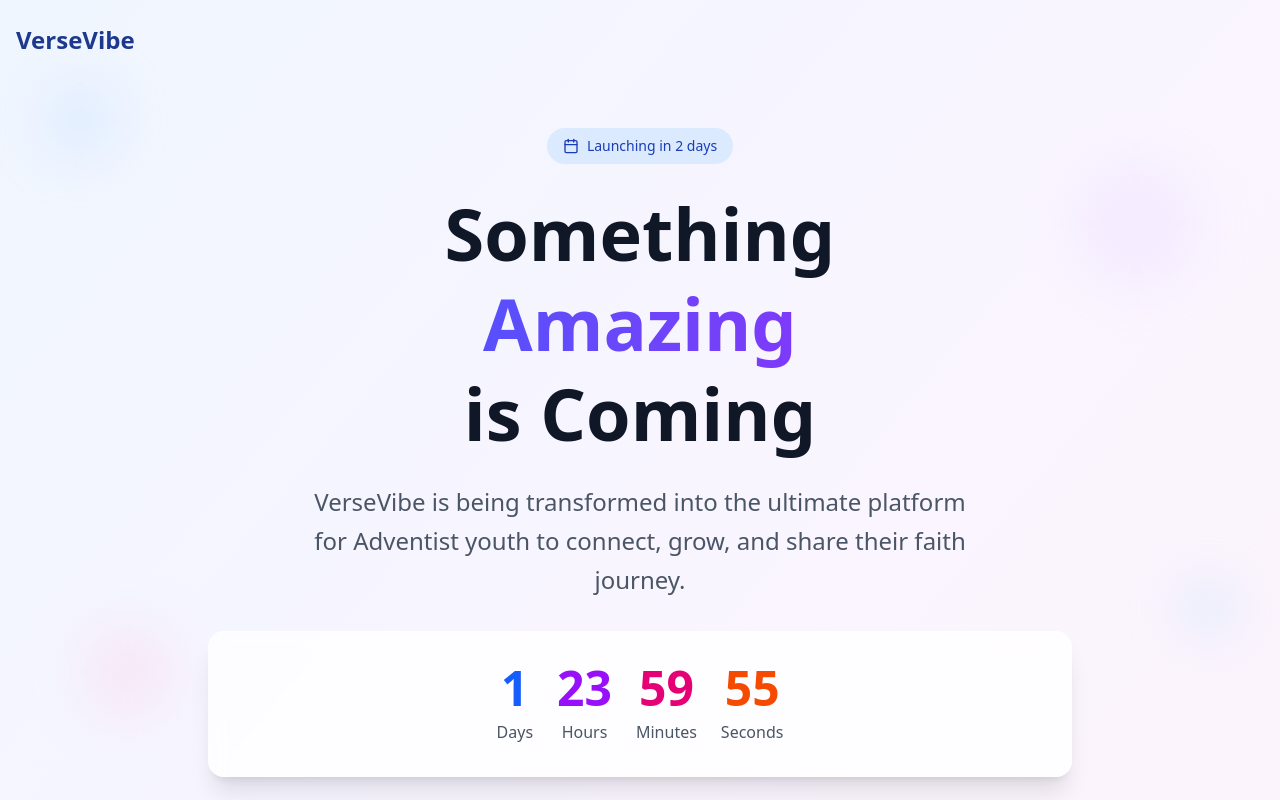
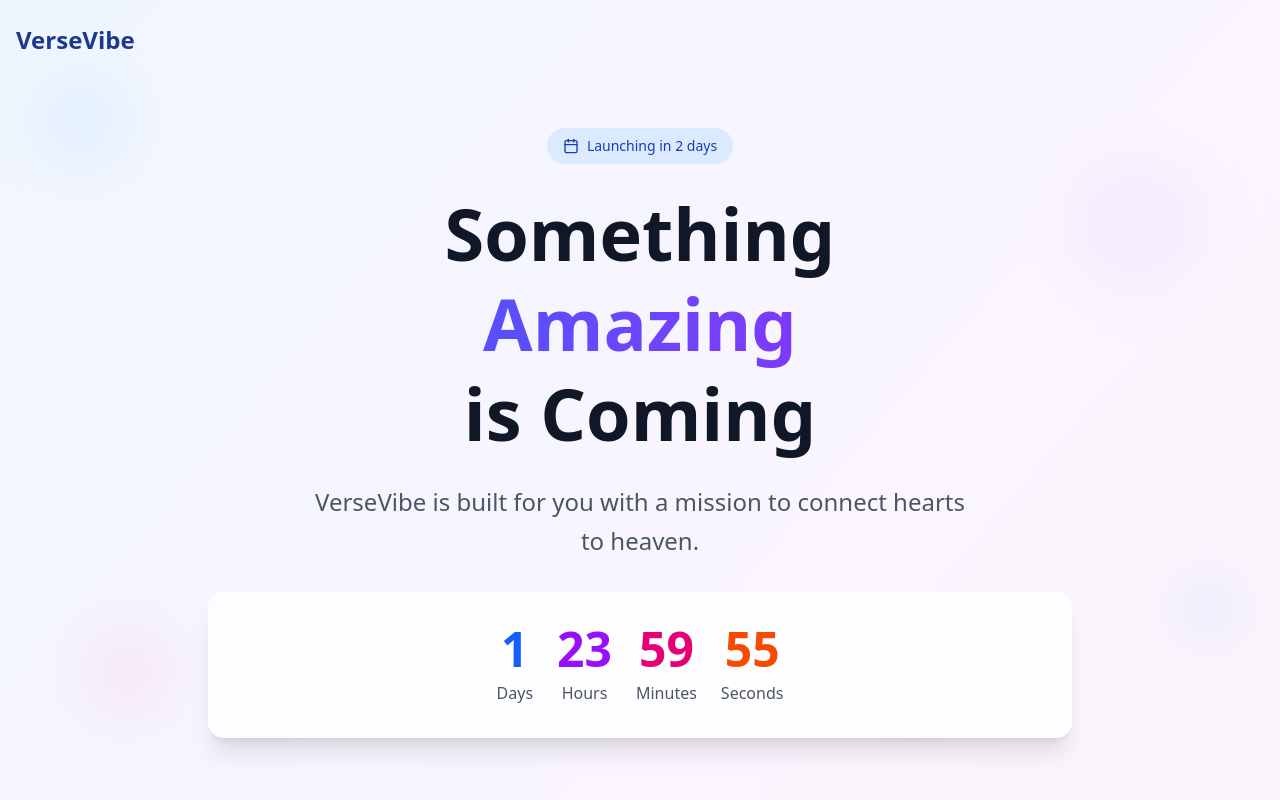
Before and after one commit to 0tieno/verse-vibe-waitlist, a React (Vite) app: page / in a window 1280 px wide. Shown: the top 800 px of the page. Built offline with nearby package versions, Linux system fonts and the light colour scheme.

Commit message:
refactor: update tagline in App component for clarity and focus

```diff
--- a/index.html
+++ b/index.html
@@ -2,7 +2,7 @@
 <html lang="en">
   <head>
     <meta charset="UTF-8" />
-    <link rel="icon" type="image/svg+xml" href="/vite.svg" />
+    <!-- <link rel="icon" type="image/svg+xml" href="/vite.svg" /> -->
     <meta name="viewport" content="width=device-width, initial-scale=1.0" />
     <title>versevibe - coming soon</title>
   </head>
--- a/src/App.tsx
+++ b/src/App.tsx
@@ -63,8 +63,7 @@ const App = () => {
           </h1>
 
           <p className="text-xl md:text-2xl text-gray-600 mb-8 max-w-2xl mx-auto leading-relaxed">
-            VerseVibe is being transformed into the ultimate platform for
-            Adventist youth to connect, grow, and share their faith journey.
+            VerseVibe is built for you with a mission to connect hearts to heaven.
           </p>
 
           {/* Countdown Timer */}
```
